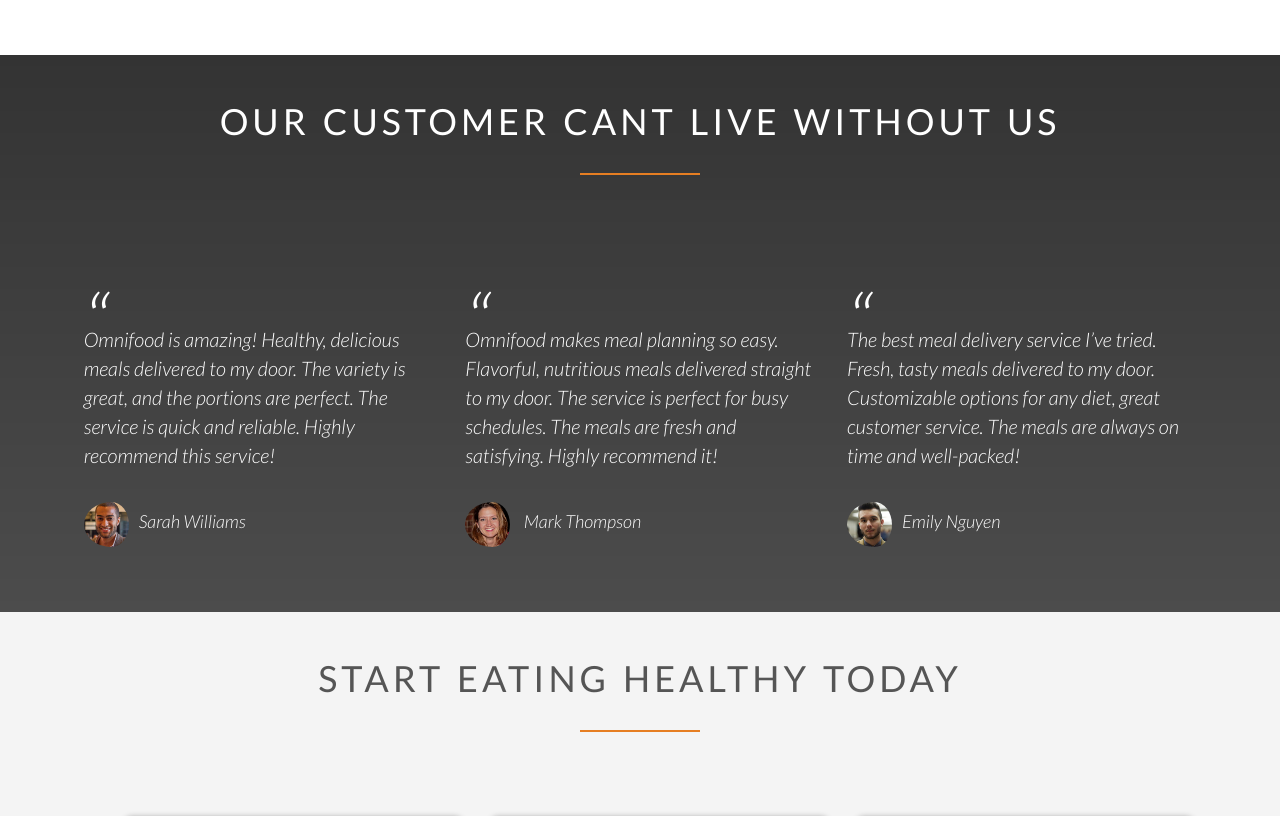
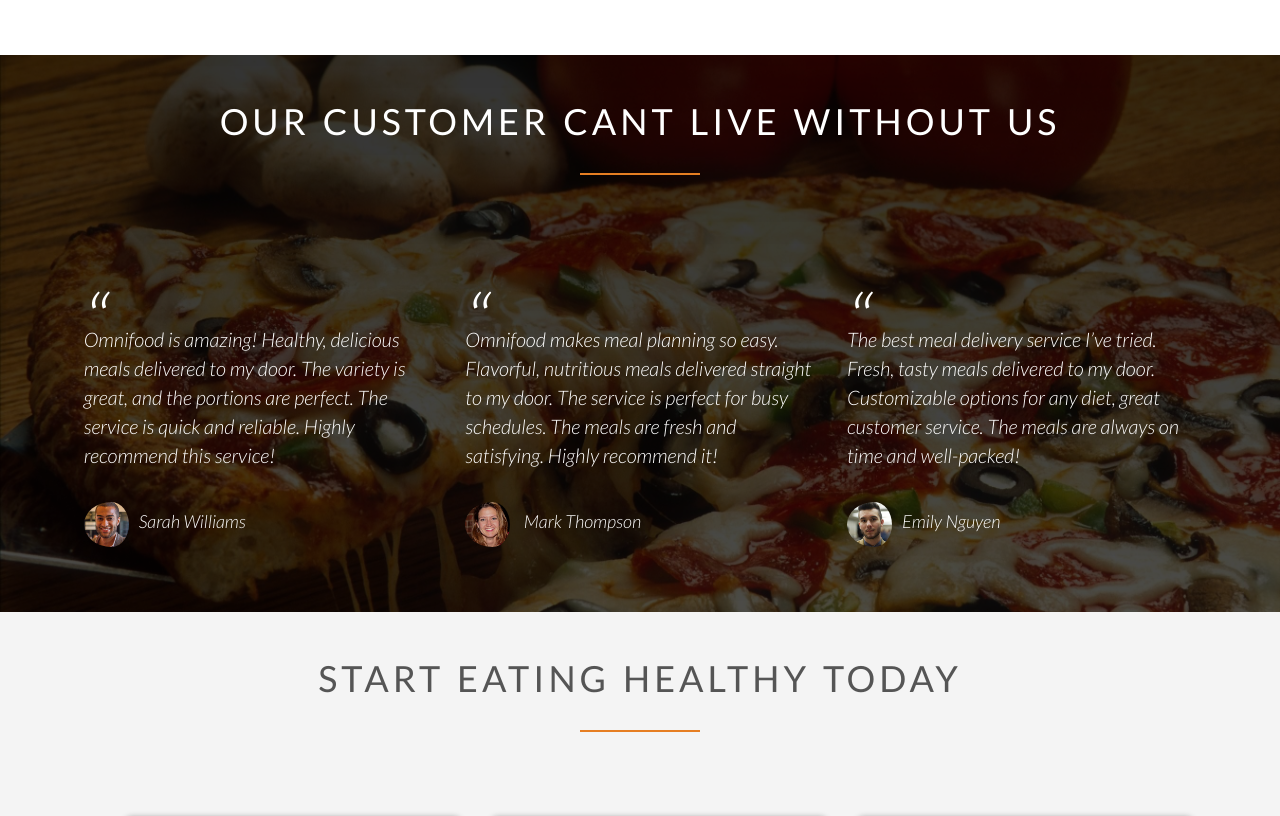
Before and after one commit to Karthik-Kathari/Healthy-Food-Website-Project, a plain HTML site: page index.html in a window 1280 px wide. Shown: the part 3775-4591 px from the top of the page. Drawn offline with nearby package versions, Linux system fonts and the light colour scheme.

Commit message:
Update style.css

```diff
--- a/style.css
+++ b/style.css
@@ -339,7 +339,7 @@
 
     /* 97 */
     .section-testimonials{
-      background-image:linear-gradient(rgba(0,0,0,0.8),rgba(0,0,0,0.7)),url(img/back-customers.jpg) ;
+      background-image:linear-gradient(rgba(0,0,0,0.8),rgba(0,0,0,0.7)),url(Resourse/Img/back-customers.jpg) ;
       z-index:-1;
       color: #fff;
       display: flexbox;
```
